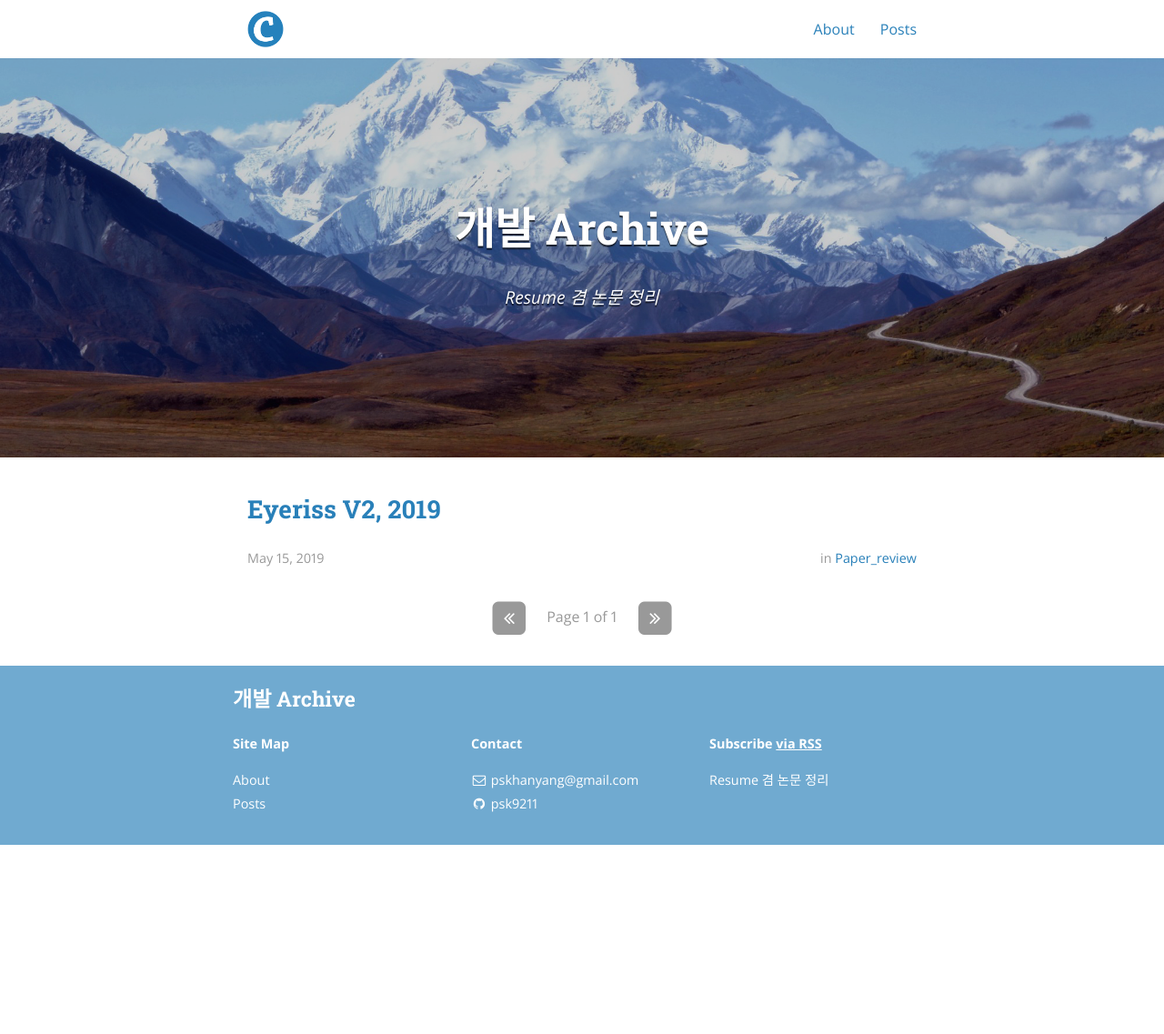
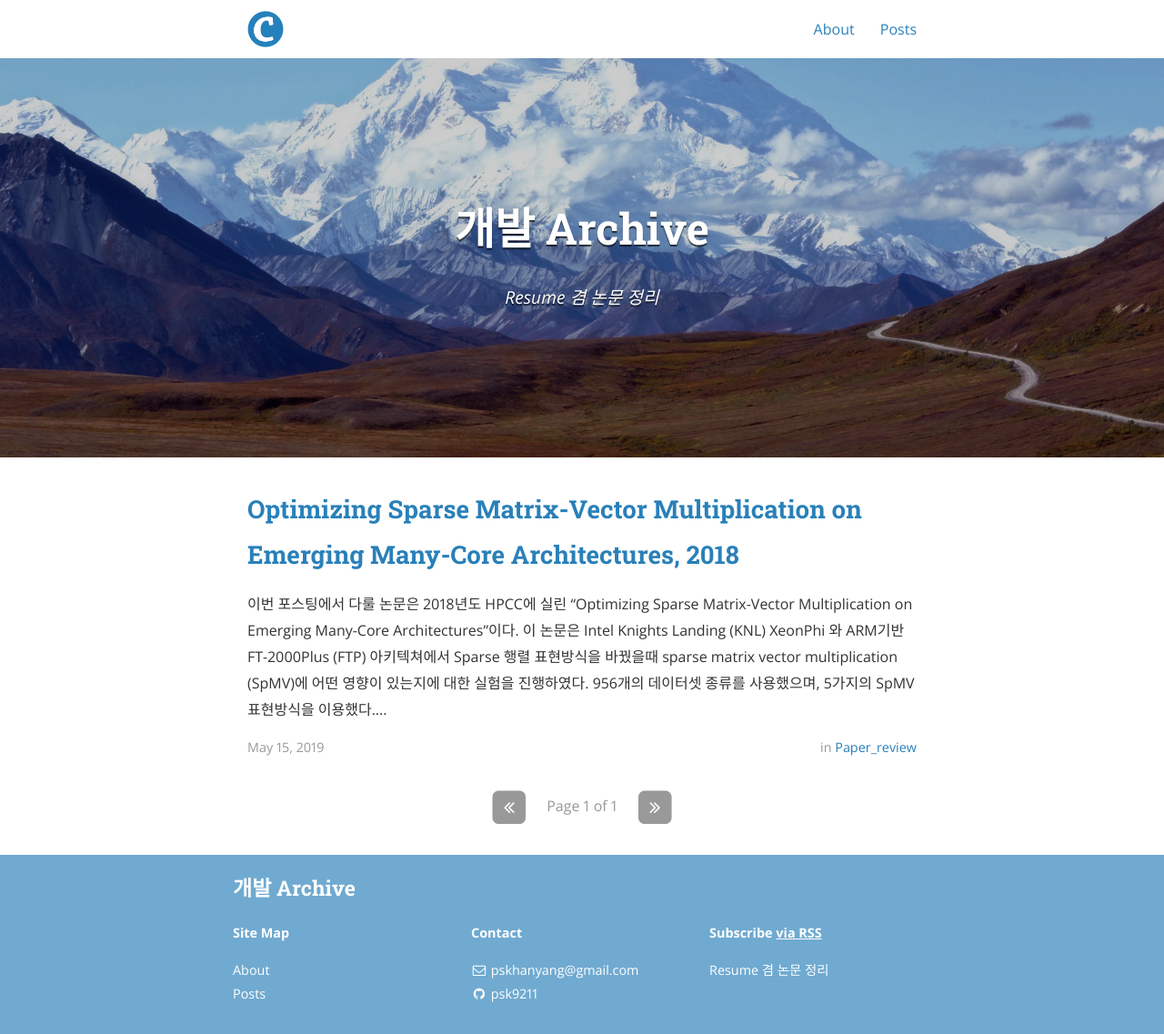
Before and after one commit to psk9211/psk9211.github.io, a Jekyll site: the page built from index.html, in a window 1280 px wide. Shown: the whole page at 91% size. Built offline with Jekyll 4.4.1, drawn with Linux system fonts in a browser that asks for light colours; nearby versions of some CDN libraries; the list of posts is cut into pages by our own code; before the commit the page ends 929 px from its top, so only the background shows below that.

Commit message:
new post

```diff
--- a/_posts/2019-06-11-EyerissV2.markdown
+++ b/_posts/2019-06-11-EyerissV2.markdown
@@ -1,9 +1,24 @@
 ---
 layout: post
-title:  "Eyeriss V2, 2019"
+title:  "Optimizing Sparse Matrix-Vector Multiplication on Emerging Many-Core Architectures, 2018"
 date:   2019-05-15 08:43:59
 author: Sangki Park
 categories: Paper_Review
 tags:
 cover:  "/assets/instacode.png"
 ---
+
+이번 포스팅에서 다룰 논문은 2018년도 HPCC에 실린 ["Optimizing Sparse Matrix-Vector Multiplication on Emerging Many-Core Architectures"][paper_arxiv]이다.
+이 논문은 Intel Knights Landing (KNL) XeonPhi 와 ARM기반 FT-2000Plus (FTP) 아키텍쳐에서 Sparse 행렬 표현방식을 바꿨을때 sparse matrix vector multiplication (SpMV)에 어떤 영향이 있는지에 대한 실험을 진행하였다.
+956개의 데이터셋 종류를 사용했으며, 5가지의 SpMV 표현방식을 이용했다. 머신러닝을 통해 아키텍쳐와 프로그램 input에 따른 적합한 sparse 행렬 표현을 선택하도록 하는 예측모델을 만들었으며, 해당 모델은 KNL, FTP에서 각각 95%, 91%의 "best available performance"를 달성하였고 profiling overhead가 없었다고 한다.
+
+해당 논문에서 밝힌 핵심 contributions는 다음과 같다.
+>- It presents an extensible framework to evaluate SpMV performance on KNL and FTP, two emerging many-core architectures for HPC;
+>- It is the first comprehensive study on the impact of sparse matrix representations on KNL and FTP;
+>- It develops a novel machine learning based approach choose the right representation for a given architecture, delivering significantly good performance across manycore architectures;
+>- Our work is immediately deployable as it requires no modification to the program source code.
+
+
+
+
+[paper_arxiv]:  https://arxiv.org/abs/1805.11938
```
Also changed, not shown: assets/posts/OptimizingSpMVM_on_manycore/fig1.PNG (added), assets/posts/OptimizingSpMVM_on_manycore/fig2.PNG (added), assets/posts/OptimizingSpMVM_on_manycore/fig3.PNG (added), assets/posts/OptimizingSpMVM_on_manycore/table1.PNG (added).
